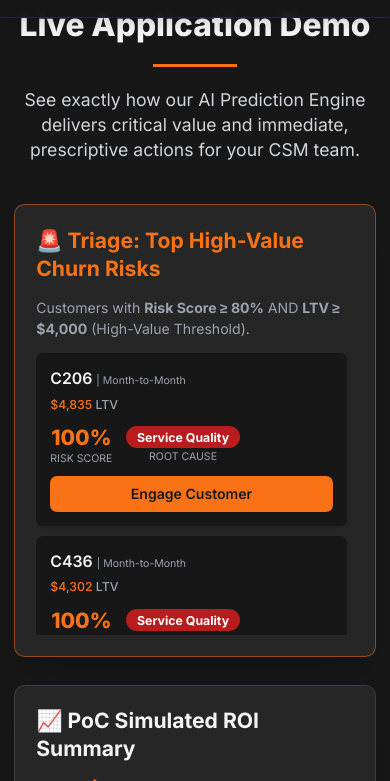
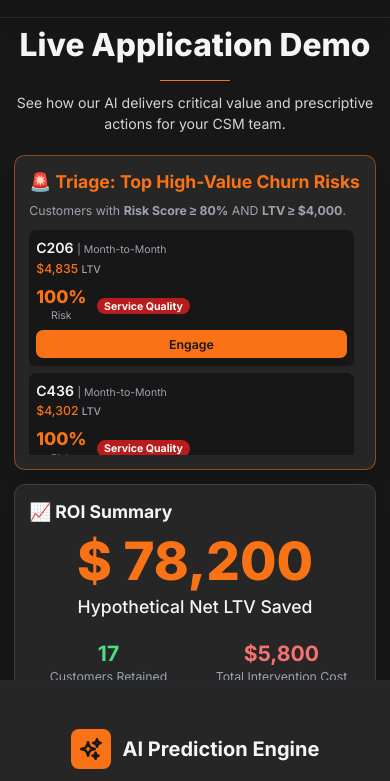
Before and after one commit to papesy384/Telecom-churn, a plain HTML site: page index.html in a window 390 px wide. Both pictures are taken after a click on the link "See Live Demo". Shown: the part 63-844 px from the top of the page. Drawn offline with nearby package versions, Linux system fonts and the light colour scheme.

Commit message:
📐 Optimize Live Demo section to fit on one screen
- Reduced section header margins (mb-12 → mb-6)
- Made section h-screen with overflow-y-auto for perfect fit
- Reduced triage list height (h-80 → h-64)
- Compact customer cards: smaller padding (p-4 → p-2)
- Reduced font sizes in cards for better density
- Smaller gaps between sections (gap-8 → gap-4, mt-12 → mt-4)
- Reduced Root Cause chart height (h-64 → h-48)
- All titles reduced to text-xl for consistency
- Button text changed to 'Engage' (shorter)
- Cleaner layout optimized for business pitch presentation

```diff
--- a/index.html
+++ b/index.html
@@ -6,7 +6,7 @@
     <meta http-equiv="Cache-Control" content="no-cache, no-store, must-revalidate">
     <meta http-equiv="Pragma" content="no-cache">
     <meta http-equiv="Expires" content="0">
-    <title>AI Prediction Engine [v7.1 - 92% Fixed]</title>
+    <title>AI Prediction Engine [v7.2 - Compact Demo]</title>
     <!-- Load Tailwind CSS -->
     <script src="https://cdn.tailwindcss.com"></script>
     <script>
@@ -462,32 +462,32 @@
     </section>
 
     <!-- Live Demo Section -->
-    <section id="live-demo" class="spa-section py-20 px-4 md:px-8 bg-dark-bg">
-        <div class="max-w-7xl mx-auto">
-            <div class="text-center mb-12">
-                <h2 class="text-4xl md:text-5xl font-extrabold text-light-text mb-6">
+    <section id="live-demo" class="spa-section h-screen flex items-center px-4 md:px-8 bg-dark-bg overflow-y-auto" style="padding-top: 6rem; padding-bottom: 2rem;">
+        <div class="max-w-7xl mx-auto w-full">
+            <div class="text-center mb-6">
+                <h2 class="section-title font-extrabold text-light-text mb-3">
                     Live Application Demo
                 </h2>
-                <div class="w-24 h-1 bg-primary-orange mx-auto mb-6"></div>
-                <p class="text-xl text-gray-300 max-w-3xl mx-auto">
-                    See exactly how our AI Prediction Engine delivers critical value and immediate, prescriptive actions for your CSM team.
+                <div class="w-20 h-0.5 bg-primary-orange mx-auto mb-3"></div>
+                <p class="body-text text-gray-300 max-w-2xl mx-auto">
+                    See how our AI delivers critical value and prescriptive actions for your CSM team.
                 </p>
             </div>
 
         <!-- Main Grid Layout (Three-Panel View) -->
-        <div class="grid grid-cols-1 lg:grid-cols-3 gap-8">
+        <div class="grid grid-cols-1 lg:grid-cols-3 gap-4">
 
             <!-- SECTION 1: High-Risk Overview (Action Card Focus) -->
             <div class="lg:col-span-2">
-                <div id="high-risk-overview" class="p-6 rounded-xl shadow-2xl bg-dark-card border border-primary-orange/50">
-                    <h2 class="text-2xl font-bold mb-4 text-primary-orange">
+                <div id="high-risk-overview" class="p-4 rounded-xl shadow-xl bg-dark-card border border-primary-orange/50">
+                    <h2 class="text-xl font-bold mb-2 text-primary-orange">
                         🚨 Triage: Top High-Value Churn Risks
                     </h2>
-                    <p class="text-gray-400 mb-4">
-                        Customers with <strong>Risk Score ≥ 80%</strong> AND <strong>LTV ≥ $4,000</strong> (High-Value Threshold).
+                    <p class="text-sm text-gray-400 mb-3">
+                        Customers with <strong>Risk Score ≥ 80%</strong> AND <strong>LTV ≥ $4,000</strong>.
                     </p>
 
-                    <div id="action-list-container" class="scroll-container h-80 overflow-y-auto pr-2 space-y-3">
+                    <div id="action-list-container" class="scroll-container h-64 overflow-y-auto pr-2 space-y-2">
                         <!-- High-Risk Customer Action Cards will be injected here -->
                         <p class="text-center text-gray-500 pt-10" id="loading-list">Loading and simulating ML scores...</p>
                     </div>
@@ -496,9 +496,9 @@
 
             <!-- SECTION 3: Simulated ROI Summary (Focus on Business Value) -->
             <div class="lg:col-span-1">
-                <div id="roi-summary" class="h-full p-6 rounded-xl shadow-2xl bg-dark-card border border-gray-700 flex flex-col justify-between">
-                    <h2 class="text-2xl font-bold mb-4 text-light-text">
-                        📈 PoC Simulated ROI Summary
+                <div id="roi-summary" class="h-full p-4 rounded-xl shadow-xl bg-dark-card border border-gray-700 flex flex-col justify-between">
+                    <h2 class="text-xl font-bold mb-3 text-light-text">
+                        📈 ROI Summary
                     </h2>
                     <div class="space-y-4">
                         <!-- ROI Metrics will be injected here -->
@@ -516,12 +516,12 @@
         </div>
 
         <!-- SECTION 1.5: All High-Risk Customers Table -->
-        <div class="mt-8">
-            <div class="p-6 rounded-xl shadow-2xl bg-dark-card border border-gray-700">
-                <h2 class="text-2xl font-bold mb-4 text-light-text">
+        <div class="mt-4">
+            <div class="p-4 rounded-xl shadow-xl bg-dark-card border border-gray-700">
+                <h2 class="text-xl font-bold mb-2 text-light-text">
                     📊 All High-Risk Customers (Risk Score ≥ 80%)
                 </h2>
-                <p class="text-gray-400 mb-4">
+                <p class="text-sm text-gray-400 mb-3">
                     Complete list of all customers flagged as high-risk by the AI model.
                 </p>
                 <div class="overflow-x-auto">
@@ -548,27 +548,27 @@
         </div>
 
         <!-- SECTION 2: Root Cause Distribution & Playbook -->
-        <div class="grid grid-cols-1 md:grid-cols-2 gap-8 mt-12">
-            <div id="root-cause-distribution" class="p-6 rounded-xl shadow-2xl bg-dark-card border border-gray-700">
-                <h2 class="text-2xl font-bold mb-4 text-light-text">
+        <div class="grid grid-cols-1 md:grid-cols-2 gap-4 mt-4">
+            <div id="root-cause-distribution" class="p-4 rounded-xl shadow-xl bg-dark-card border border-gray-700">
+                <h2 class="text-lg font-bold mb-2 text-light-text">
                     💡 Root Cause Distribution
                 </h2>
-                <p class="text-gray-400 mb-4">
-                    Breakdown of **Root Cause Tags** for the entire High-Risk pool.
+                <p class="text-sm text-gray-400 mb-2">
+                    Breakdown of Root Cause Tags for High-Risk customers.
                 </p>
-                <div id="cause-chart" class="h-64 flex items-center justify-center">
+                <div id="cause-chart" class="h-48 flex items-center justify-center">
                     <!-- Cause breakdown will be injected here -->
                 </div>
             </div>
 
-            <div id="prescriptive-playbook" class="p-6 rounded-xl shadow-2xl bg-dark-card border border-gray-700">
-                <h2 class="text-2xl font-bold mb-4 text-light-text">
-                    📚 Prescriptive Playbook Map
+            <div id="prescriptive-playbook" class="p-4 rounded-xl shadow-xl bg-dark-card border border-gray-700">
+                <h2 class="text-lg font-bold mb-2 text-light-text">
+                    📚 Prescriptive Playbook
                 </h2>
-                <p class="text-gray-400 mb-4">
-                    Targeted $\text{CSM}$ actions based on the top two root cause drivers.
+                <p class="text-sm text-gray-400 mb-2">
+                    Targeted CSM actions based on root cause drivers.
                 </p>
-                <div class="space-y-6" id="playbook-content">
+                <div class="space-y-3" id="playbook-content">
                     <!-- Playbook content will be injected here -->
                 </div>
             </div>
@@ -1274,30 +1274,29 @@
             actionableTriageList.forEach(customer => {
                 const tagClass = getTagClass(customer.rootCauseTag);
                 const html = `
-                    <div class="flex flex-col md:flex-row items-center p-4 bg-dark-bg rounded-lg shadow-md hover:ring-2 hover:ring-primary-orange transition duration-150">
+                    <div class="flex flex-col md:flex-row items-center p-2 bg-dark-bg rounded-lg shadow-md hover:ring-1 hover:ring-primary-orange transition duration-150">
                         <!-- Customer Info -->
-                        <div class="flex-grow space-y-1 mb-3 md:mb-0 md:mr-4 w-full md:w-auto">
-                            <p class="text-lg font-semibold text-light-text">${customer.Customer_ID} <span class="text-xs font-normal text-gray-400">| ${customer.Contract_Type}</span></p>
-                            <p class="text-sm font-medium text-primary-orange">${formatCurrency(customer.LTV)} <span class="text-gray-400">LTV</span></p>
+                        <div class="flex-grow space-y-0.5 mb-2 md:mb-0 md:mr-3 w-full md:w-auto">
+                            <p class="text-base font-semibold text-light-text">${customer.Customer_ID} <span class="text-xs font-normal text-gray-400">| ${customer.Contract_Type}</span></p>
+                            <p class="text-sm font-medium text-primary-orange">${formatCurrency(customer.LTV)} <span class="text-gray-400 text-xs">LTV</span></p>
                         </div>
 
                         <!-- Score & Cause Tag -->
-                        <div class="flex items-center space-x-4 w-full md:w-auto mb-3 md:mb-0">
+                        <div class="flex items-center space-x-3 w-full md:w-auto mb-2 md:mb-0">
                             <div class="text-center">
-                                <span class="text-2xl font-extrabold text-primary-orange">${customer.riskScore}%</span>
-                                <p class="text-xs text-gray-400 uppercase">Risk Score</p>
+                                <span class="text-xl font-extrabold text-primary-orange">${customer.riskScore}%</span>
+                                <p class="text-xs text-gray-400">Risk</p>
                             </div>
                             <div class="text-center">
-                                <span class="px-3 py-1 text-sm font-bold rounded-full ${tagClass}">${customer.rootCauseTag}</span>
-                                <p class="text-xs text-gray-400 uppercase mt-1">Root Cause</p>
+                                <span class="px-2 py-0.5 text-xs font-bold rounded-full ${tagClass}">${customer.rootCauseTag}</span>
                             </div>
                         </div>
 
                         <!-- Action Button -->
                         <div class="ml-0 md:ml-auto w-full md:w-auto">
                             <button onclick="openModal('${customer.Customer_ID}')"
-                                class="w-full md:w-auto bg-primary-orange hover:bg-orange-600 text-dark-bg font-semibold py-2 px-4 rounded-lg transition duration-200">
-                                Engage Customer
+                                class="w-full md:w-auto bg-primary-orange hover:bg-orange-600 text-dark-bg font-semibold py-1.5 px-3 rounded-lg text-sm transition duration-200">
+                                Engage
                             </button>
                         </div>
                     </div>
```
